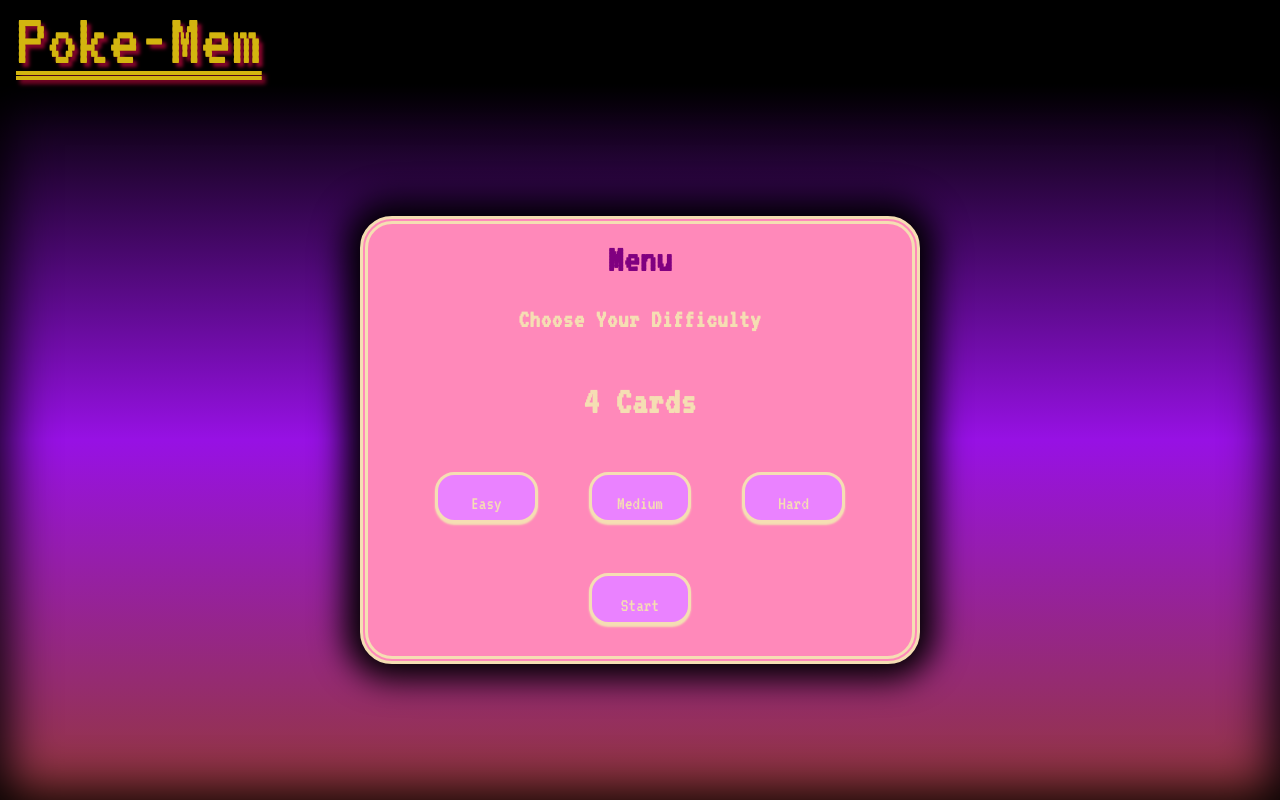
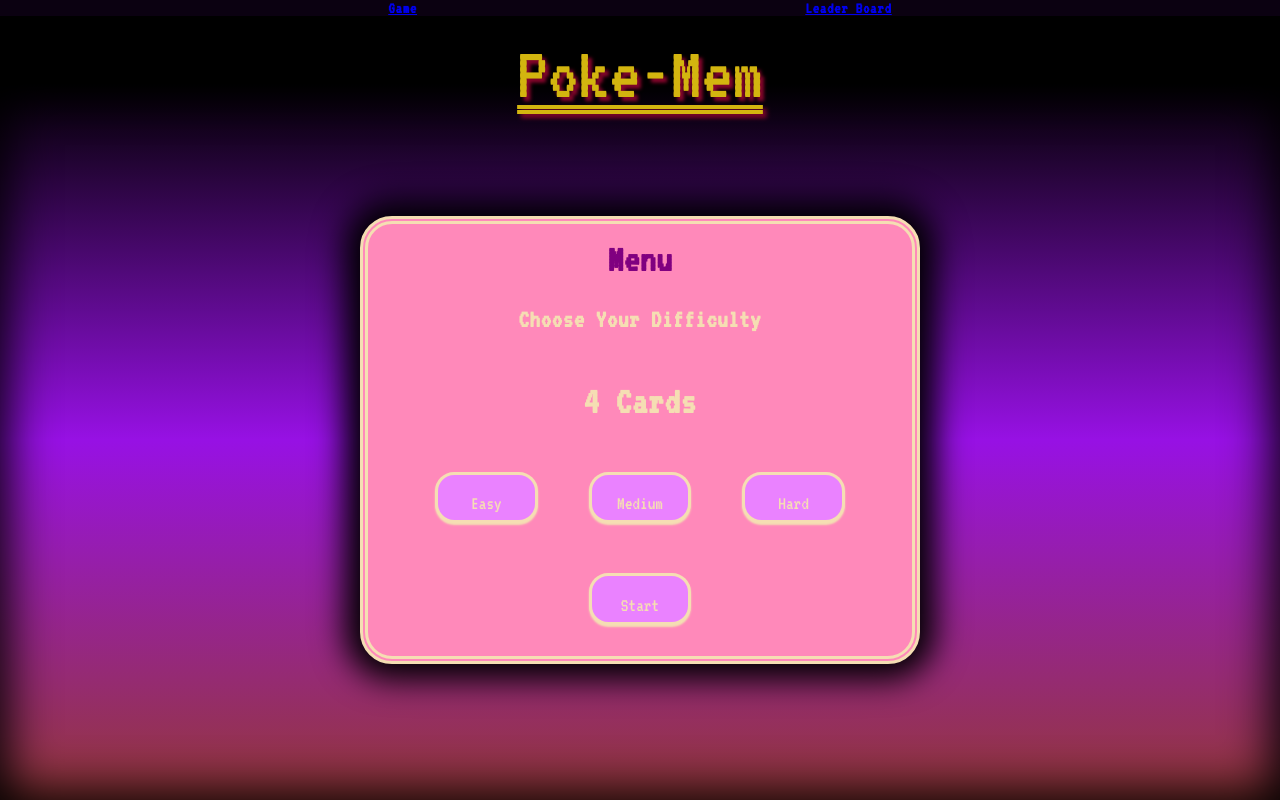
Before and after one commit to aamcn/memory-game, a React (Vite) app: page /memory-game/game-page in a window 1280 px wide. Built offline with nearby package versions, Linux system fonts and the light colour scheme.

Commit message:
Move navbar to header components, update css files to fit navbar in.

```diff
--- a/src/components/Header/Header.jsx
+++ b/src/components/Header/Header.jsx
@@ -1,11 +1,13 @@
 import styles from "./header.module.css";
 import React from "react";
 import { Link } from "react-router-dom";
+import Navbar from "../navBar/Navbar";
 
 function Header() {
 
   return (
     <header className={styles.headerContainer} data-testid="header" aria-label="header">
+      <Navbar />
       <div className={styles.titleContainer} data-testid="header-title-container">
         <h1>
           <Link data-testid="header-title" id="game-title" className={styles.gameTitle} aria-label="Game Title: Poke-Mem" to="/game-page">Poke-Mem</Link>
--- a/src/components/Header/header.module.css
+++ b/src/components/Header/header.module.css
@@ -1,7 +1,5 @@
 .headerContainer {
   grid-row: 1;
-  display: flex;
-  justify-content: center;
   align-items: center;
   min-width: 320px;
   height: 10dvh;
--- a/src/components/leaderBoardComponents/LeaderBoardTable/leaderBoard.module.css
+++ b/src/components/leaderBoardComponents/LeaderBoardTable/leaderBoard.module.css
@@ -2,13 +2,14 @@
 
 
 .leaderBoardContainer{
-    height:85dvh;
+    height:65dvh;
     background-color: rgb(230, 209, 176);
     padding:1em;
     margin:1em;
     border: double 0.5em #f9cd21;
     border-radius: 1em ;
     box-shadow: 0px 0px 1em 0.5em rgba(0, 0, 0, 0.5);
+
 }
 
 .leaderBoardTable{
--- a/src/components/leaderBoardComponents/leaderBoardHeader/LeaderBoardHeader.jsx
+++ b/src/components/leaderBoardComponents/leaderBoardHeader/LeaderBoardHeader.jsx
@@ -1,6 +1,7 @@
 import React from "react";
 import styles from "./leaderBoardHeader.module.css";
 import PropTypes from "prop-types";
+import Navbar from "../../navBar/Navbar";
 
 function LeaderBoardHeader({ selectedDifficulty }) {
   return (
@@ -8,6 +9,7 @@ function LeaderBoardHeader({ selectedDifficulty }) {
       className={styles.leaderBoardHeadContainer}
       data-testid="leader-board-header"
     >
+      <Navbar />
       <h1
         className={styles.leaderBoardTitle}
         aria-label={`${selectedDifficulty} Leader Board`}
--- a/src/components/leaderBoardComponents/leaderBoardHeader/leaderBoardHeader.module.css
+++ b/src/components/leaderBoardComponents/leaderBoardHeader/leaderBoardHeader.module.css
@@ -1,9 +1,6 @@
 
 .leaderBoardHeadContainer{
     grid-row: 1;
-    display: flex;
-    justify-content: center;
-    align-items: center;
     min-width: 320px;
     height: 10dvh;
 }
@@ -17,6 +14,10 @@
   text-decoration-thickness: 0.05em;
   text-underline-offset: 0.1em;
   font-size: 12vw;
+}
+
+.leaderBoardTitle{
+  padding-top: 0.2em;
 }
 
 .navbarContainer {
--- a/src/components/leaderBoardComponents/leaderBoardPage/LeaderBoardPage.jsx
+++ b/src/components/leaderBoardComponents/leaderBoardPage/LeaderBoardPage.jsx
@@ -1,6 +1,5 @@
 import React, { useEffect } from "react";
 import { useState } from "react"
-import Navbar from "../../navBar/Navbar"
 import LeaderBoardTable from "../LeaderBoardTable/LeaderBoardTable";
 import styles from "./leaderBoardPage.module.css"
 import LeaderBoardHeader from "../leaderBoardHeader/LeaderBoardHeader";
@@ -53,7 +52,6 @@ function LeaderBoardPage(){
 
     return(
         <div className={styles.leaderBoardPage}>
-            <Navbar />
             <LeaderBoardHeader selectedDifficulty={selectedDifficulty} />
             <LeaderBoardTable setSelectedDifficulty={setSelectedDifficulty} selectedDifficulty={selectedDifficulty} sortedLeaderBoardData={sortedLeaderBoardData} />
         </div>
--- a/src/components/navBar/Navbar.jsx
+++ b/src/components/navBar/Navbar.jsx
@@ -1,9 +1,10 @@
 import { Link } from "react-router-dom";
+import styles from "./navbar.module.css";
 import React from "react";
 
 function Navbar() {
   return (
-    <nav data-testid="navbar" className="navbar" id="navbar" aria-label="navbar">
+    <nav data-testid="navbar" className={styles.navbar} id="navbar" aria-label="navbar">
       <Link id="game-link" to="/game-page" aria-label="Game Page Link">Game</Link>
       <Link id="leaderboard-link" to="/leader-board" aria-label="Leader Board Link">Leader Board</Link>
     </nav>
--- /dev/null
+++ b/src/components/navBar/navBar.module.css
@@ -0,0 +1,9 @@
+
+.navbar{
+    display: flex;
+    justify-content: space-evenly;
+    align-items: center;
+    background-color: rgba(42, 7, 62, 0.274);
+    color: wheat;
+    box-shadow: 0px 0px 1em 0.5em rgba(0, 0, 0, 0.5);
+}
```
